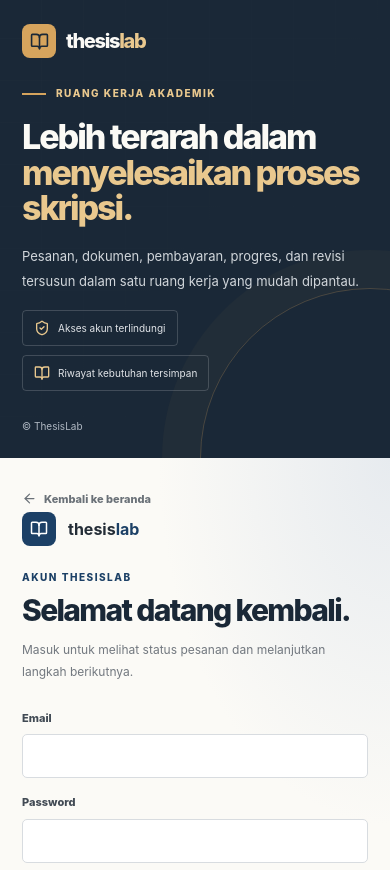
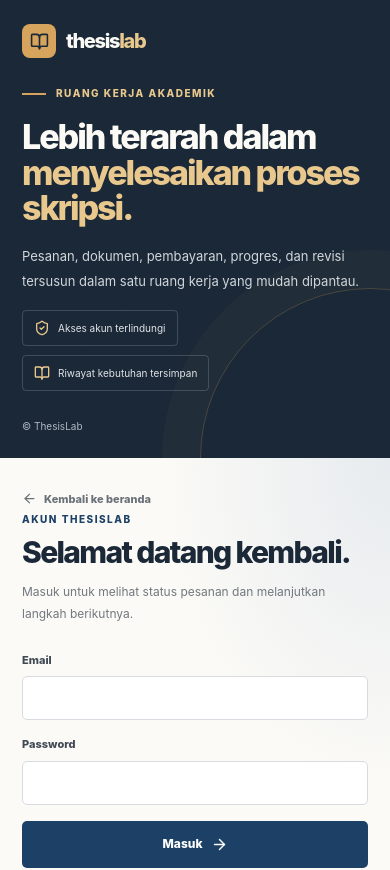
Before and after one commit to aldxynnn/thesislab, a Next.js app: page /login in a window 390 px wide. Shown: the top 870 px of the page. Built offline with nearby package versions, Linux system fonts and the light colour scheme.

Commit message:
Remove duplicate mobile logo and improve login brand clarity

```diff
--- a/app/login/page.tsx
+++ b/app/login/page.tsx
@@ -31,7 +31,7 @@ export default function Login() {
         <section className="auth-form-side">
           <div className="auth-form-wrap">
             <Link href="/" className="inline-flex items-center gap-2 auth-back"><ArrowLeft size={15}/>Kembali ke beranda</Link>
-            <div className="mb-6 flex items-center gap-3 lg:hidden"><span className="wordmark-mark"><BookOpen size={18}/></span><b>thesis<span className="wordmark-light">lab</span></b></div>
+
               <div className="auth-form-heading"><p className="eyebrow">AKUN THESISLAB</p><h1 className="mt-2 auth-title">Selamat datang kembali.</h1><p className="auth-description">Masuk untuk melihat status pesanan dan melanjutkan langkah berikutnya.</p></div>
               <form onSubmit={submit} className="auth-form">
                 <label className="field-label">Email<input required type="email" value={email} onChange={e=>setEmail(e.target.value)} className="input-premium"/></label>
```
